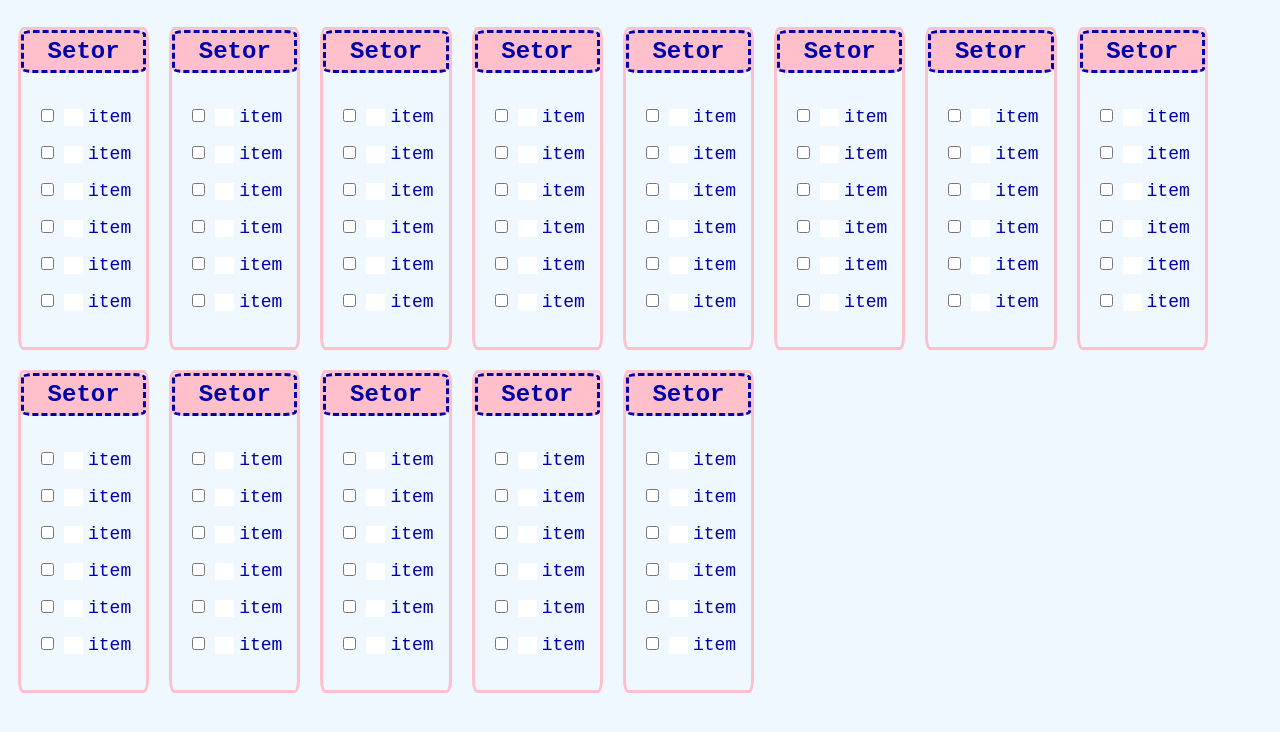
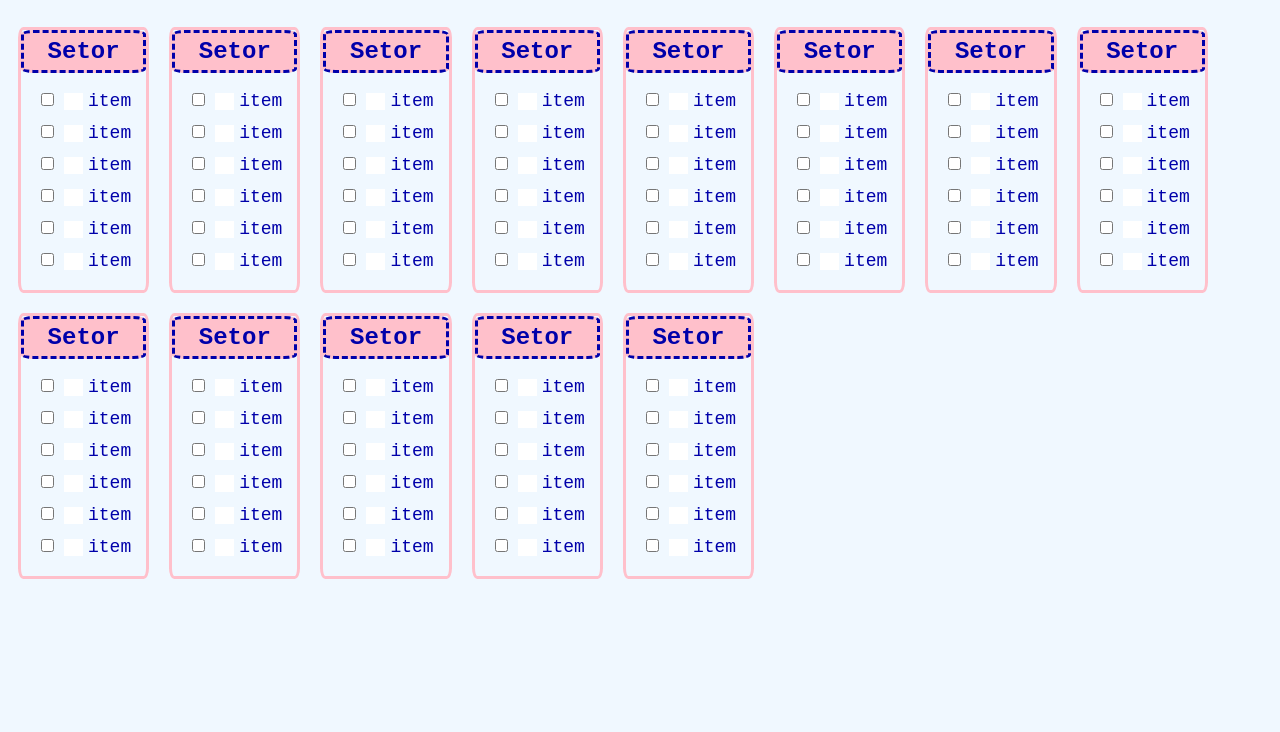
Before and after one commit to Linne88/compras, a plain HTML site: page index.html in a window 1280 px wide. Shown: the part 68-800 px from the top of the page. Drawn offline with Linux system fonts and the light colour scheme.

Commit message:
ajuste margem

```diff
--- a/style.css
+++ b/style.css
@@ -31,9 +31,10 @@ h1 {
 .section ul {
     list-style-type: none;
     padding: 5px;
+    margin: 5px;
 }
 .section li {
-    margin: 10px;
+    margin: 5px;
     font-size: 18px;
     color: #00a;
 }
```
